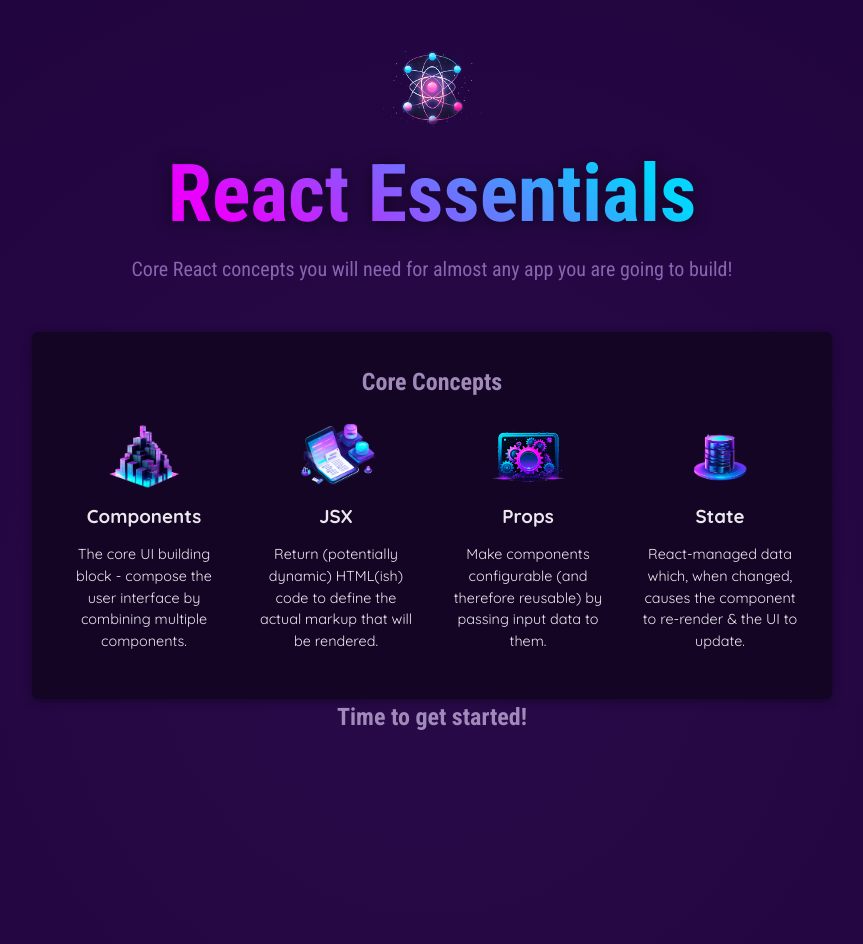
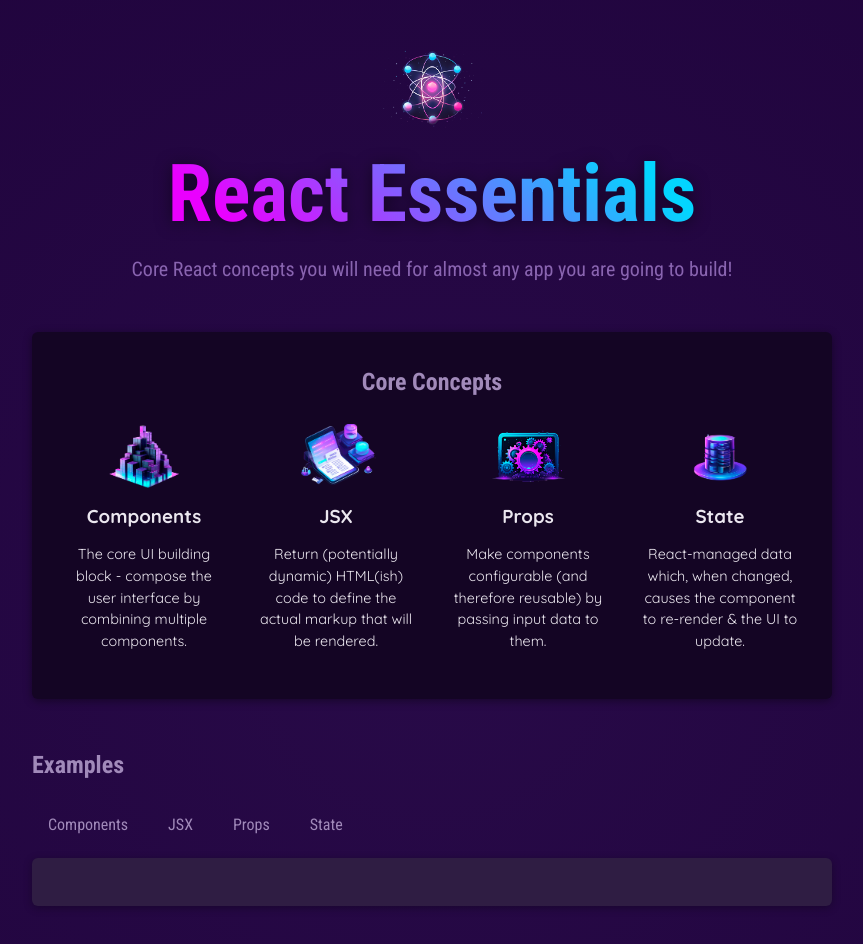
Before and after one commit to Saitejavarma30/react, a React (Create React App) app in the folder project-1/: page / in a window 1280 px wide. Shown: the top 944 px of the page, without its empty margins (208-1071 px from the left). Built offline with nearby package versions, Linux system fonts and the light colour scheme.

Commit message:
tabComponents addition

```diff
--- a/project-1/src/components/App/index.tsx
+++ b/project-1/src/components/App/index.tsx
@@ -4,6 +4,7 @@
 import { CORE_CONCEPTS } from "../../data";
 import Image from "../../assets/react-core-concepts.png";
 import Header from "../Header";
+import TabButton from "../TabButton";
 
 const App: React.FC = () => {
   const text = ["Fundamental", "Core", "Basic"];
@@ -24,12 +25,33 @@
             })}
           </ul>
         </section>
-      </main>
-      <main>
-        <h2>Time to get started!</h2>
+        <section id="examples">
+          <h2>Examples</h2>
+          <menu>
+            <TabButton>Components</TabButton>
+            <TabButton>JSX</TabButton>
+            <TabButton>Props</TabButton>
+            <TabButton>State</TabButton>
+          </menu>
+          <div id="tab-content">
+            <h3></h3>
+            <p></p>
+            <pre>
+              <code></code>
+            </pre>
+          </div>
+        </section>
       </main>
     </>
   );
 };
 
 export default App;
+
+/*
+<RewardsHeader/>
+<RewardsTabs/>
+<RewardsPills/>
+<RewardsList/>
+<RewardsDrawer/>
+*/
--- /dev/null
+++ b/project-1/src/components/TabButton/index.tsx
@@ -0,0 +1,15 @@
+import { ReactNode } from "react";
+
+type tabButtonProps = {
+  children: ReactNode;
+};
+
+const TabButton: React.FC<tabButtonProps> = (props) => {
+  return (
+    <li>
+      <button>{props.children}</button>
+    </li>
+  );
+};
+
+export default TabButton;
--- a/project-1/src/data.ts
+++ b/project-1/src/data.ts
@@ -3,15 +3,7 @@
 import jsxImg from "./assets/jsx-ui.png";
 import stateImg from "./assets/state-mgmt.png";
 
-type CoreConceptObject = {
-  image: string;
-  title: string;
-  description: string;
-};
-
-type CoreConceptArrayType = CoreConceptObject[];
-
-export const CORE_CONCEPTS: CoreConceptArrayType = [
+export const CORE_CONCEPTS = [
   {
     image: componentsImg,
     title: "Components",
@@ -37,3 +29,54 @@
       "React-managed data which, when changed, causes the component to re-render & the UI to update.",
   },
 ];
+
+export const EXAMPLES = {
+  components: {
+    title: "Components",
+    description:
+      "Components are the building blocks of React applications. A component is a self-contained module (HTML + optional CSS + JS) that renders some output.",
+    code: `
+function Welcome() {
+  return <h1>Hello, World!</h1>;
+}`,
+  },
+  jsx: {
+    title: "JSX",
+    description:
+      "JSX is a syntax extension to JavaScript. It is similar to a template language, but it has full power of JavaScript (e.g., it may output dynamic content).",
+    code: `
+<div>
+  <h1>Welcome {userName}</h1>
+  <p>Time to learn React!</p>
+</div>`,
+  },
+  props: {
+    title: "Props",
+    description:
+      "Components accept arbitrary inputs called props. They are like function arguments.",
+    code: `
+function Welcome(props) {
+  return <h1>Hello, {props.name}</h1>;
+}`,
+  },
+  state: {
+    title: "State",
+    description:
+      "State allows React components to change their output over time in response to user actions, network responses, and anything else.",
+    code: `
+function Counter() {
+  const [isVisible, setIsVisible] = useState(false);
+
+  function handleClick() {
+    setIsVisible(true);
+  }
+
+  return (
+    <div>
+      <button onClick={handleClick}>Show Details</button>
+      {isVisible && <p>Amazing details!</p>}
+    </div>
+  );
+}`,
+  },
+};
```
